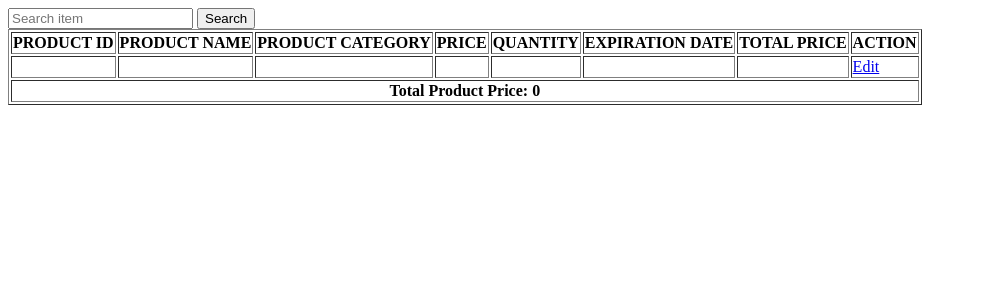
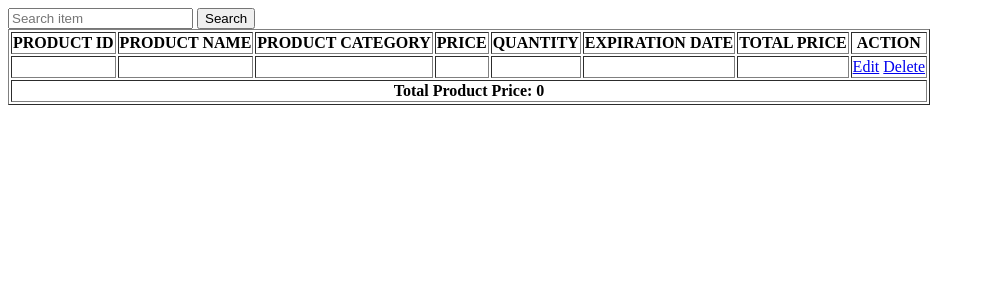
Before and after one commit to JayArD27/AAA-CleaningProducts, a PHP site: page /view.php in a window 1280 px wide. Shown: the top 300 px of the page, without its empty margins (0-985 px from the left). Run offline with PHP 8.4, Linux system fonts and the light colour scheme; tables that the repository leaves empty or names only in its code hold one stand-in row (values such as "Sample post"); data that the repository does not hold is empty.

Commit message:
added view

```diff
--- a/view.php
+++ b/view.php
@@ -60,7 +60,8 @@ if($result->num_rows > 0){
 		echo "<td>".$row['P_TOTAL'];
 		$total = $total + $row['P_TOTAL'];
 
-		echo "<td> <a href='update.php?id=".$row['ID']."'>Edit</a>";
+		echo "<td> <a href='update.php?id=".$row['ID']."'>Edit</a>&nbsp<a href='delete.php?id=".$row['ID']."'>Delete</a>";
+
     }
     echo "<tr>";
 	echo "<th colspan=8>Total Product Price: ".$total;
```
